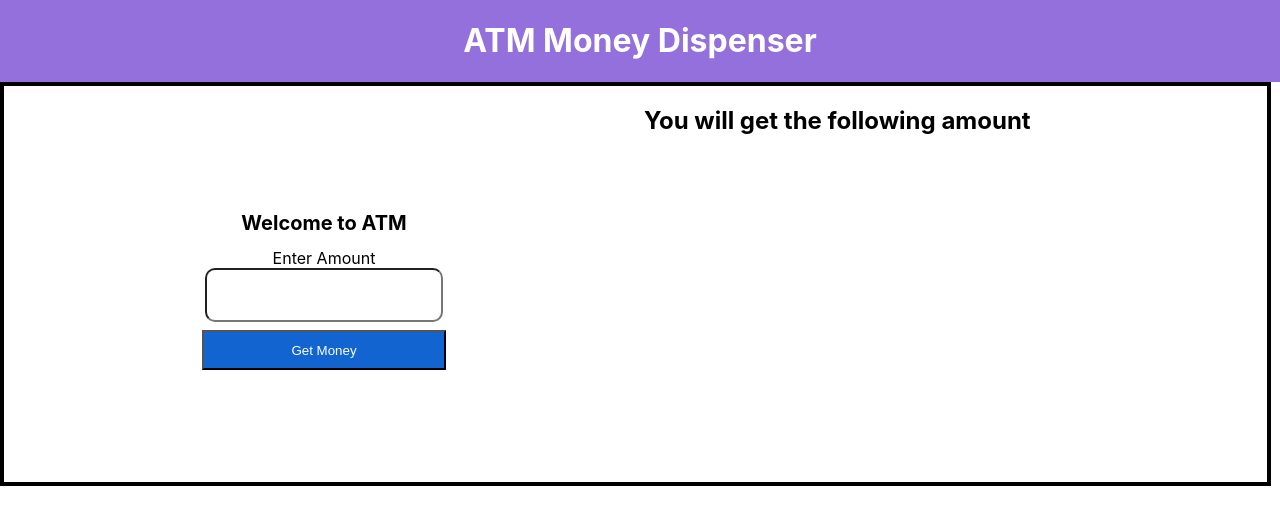
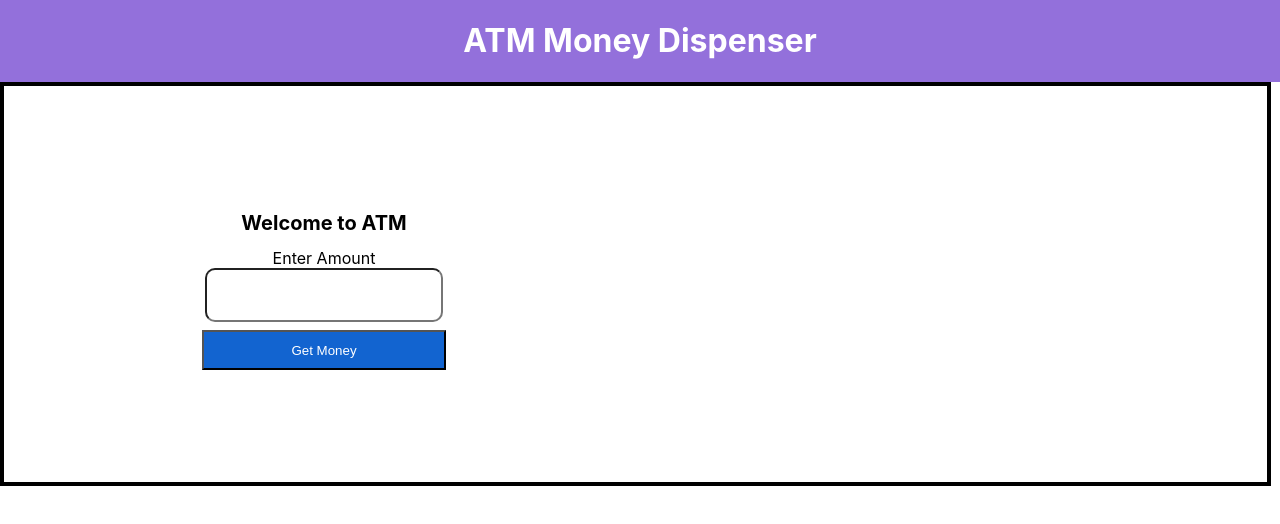
Before and after one commit to TheJSGirl/Atm-dispenser, a React (Create React App) app: page / in a window 1280 px wide. Shown: the top 524 px of the page. Built offline with nearby package versions, Linux system fonts and the light colour scheme.

Commit message:
feat: added note component

```diff
--- a/src/components/money-form/money-form.jsx
+++ b/src/components/money-form/money-form.jsx
@@ -17,8 +17,7 @@ class MoneyForm extends Component {
         this.setState({ money: event.target.value })
     }
     handleOnclick() {
-        console.log('hello')
-
+        this.setState({ money: "" });
     }
     render() {
         return (
@@ -40,9 +39,9 @@ class MoneyForm extends Component {
                             <button className="btn" onClick={this.handleOnclick}>Get Money</button>
                         </div>
                     </div>
-                    <div className="notes">
-                        <Notes />
-                    </div>
+                    {this.state.money && <div className="notes">
+                        <Notes money={this.state.money} />
+                    </div>}
                 </div>
             </div>
         )
--- a/src/components/notes/notes.jsx
+++ b/src/components/notes/notes.jsx
@@ -3,9 +3,22 @@ import "./notes.css";
 
 class Notes extends Component {
     render() {
+        const notes = [2000, 500, 200, 100, 50, 20, 10, 5, 2, 1];
+        const { money } = this.props;
+        const newNote = notes.map((note) => {
+            if (money === note) {
+                return <li>Number. of notes is: {money} </li>
+            }
+        })
+
         return (
             <React.Fragment>
                 <h2 className="note-heading">You will get the following amount</h2>
+                <div>
+                    <ul>
+                        <li>{newNote}</li>
+                    </ul>
+                </div>
             </React.Fragment>
         )
     }
```
